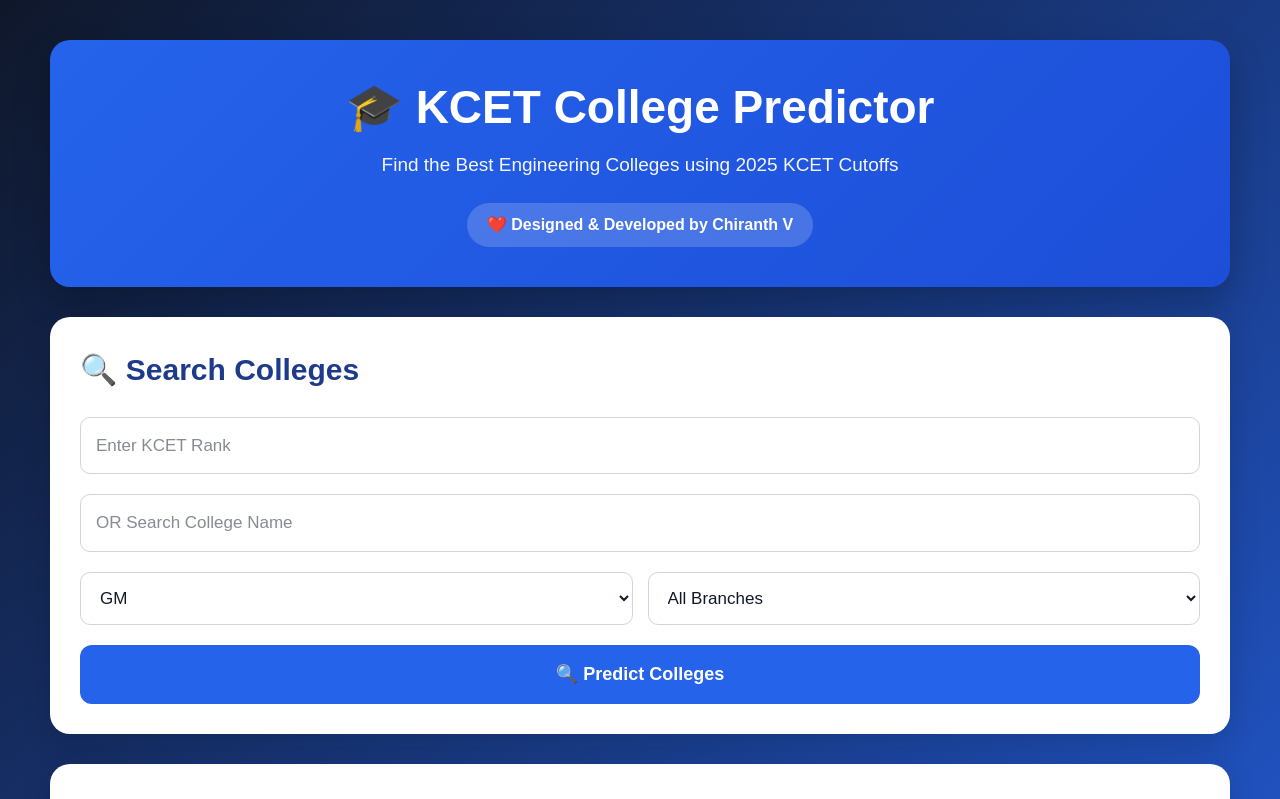
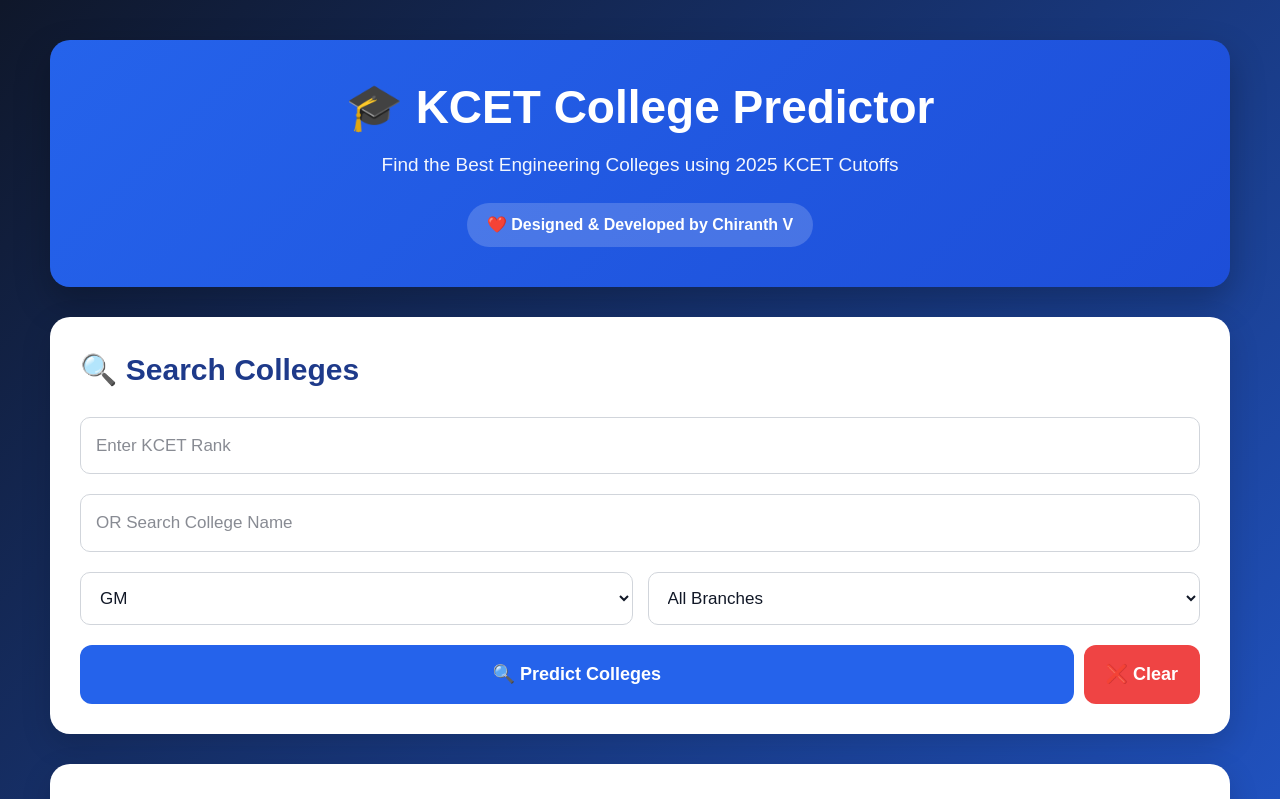
Before and after one commit to chiranthmdy03-2006/kcet-college-predictor, a Next.js app: page / in a window 1280 px wide. Shown: the top 799 px of the page. Built offline with nearby package versions, Linux system fonts and the light colour scheme.

Commit message:
Improved search panel

```diff
--- a/app/components/SearchPanel.tsx
+++ b/app/components/SearchPanel.tsx
@@ -17,13 +17,24 @@ const [loading, setLoading] = useState(false);
       .then((data) => setColleges(data));
   }, []);
 
+  function clearAll() {
+    setRank("");
+    setCollegeSearch("");
+    setCategory("GM");
+    setBranch("ALL");
+    setResults([]);
+    setLoading(false);
+  }
 
   function handleKeyDown(e: React.KeyboardEvent<HTMLInputElement>) {
     if (e.key === "Enter") {
       predict();
     }
   }
-  function predict()  { setLoading(true);
+
+  function predict() {
+    setLoading(true);
+
     const output: any[] = [];
 
     if (collegeSearch.trim() !== "") {
@@ -47,6 +58,7 @@ output.push({
       });
 
       setResults(output);
+      setLoading(false);
       return;
     }
 
@@ -58,7 +70,7 @@ output.push({
 
         const cutoff = Number(b[category]);
 
-        if (!isNaN(cutoff) && cutoff >= r) {
+        if (!isNaN(cutoff) && cutoff >= r - 200) {
           let stars = 5;
 
           const diff = cutoff - r;
@@ -76,16 +88,16 @@ output.push({
             branch: b.branch,
             cutoff,
             stars,
+            difference: Math.abs(cutoff - r),
           });
         }
       });
     });
 
-    output.sort((a, b) => a.cutoff - b.cutoff);
+    output.sort((a, b) => a.difference - b.difference);
 
-// Show only the best 20 colleges
     setTimeout(() => {
-  setResults(output.slice(0, 20));
+      setResults(output.slice(0, 40));
       setLoading(false);
     }, 400);
   }
@@ -139,7 +151,6 @@ setTimeout(() => {
       />
 
       <input
-
         type="text"
         list="college-list"
         placeholder="OR Search College Name"
@@ -159,7 +170,9 @@ onKeyDown={handleKeyDown}
           color: "#111827",
           background: "#ffffff",
         }}
-/><datalist id="college-list">
+      />
+
+      <datalist id="college-list">
         {colleges.map((college: any, index: number) => (
           <option
             key={index}
@@ -189,7 +202,6 @@ onKeyDown={handleKeyDown}
             background: "#ffffff",
             color: "#111827",
             fontSize: "17px",
-            fontWeight: "500",
           }}
         >
           <option value="GM">GM</option>
@@ -215,7 +227,6 @@ onKeyDown={handleKeyDown}
             background: "#ffffff",
             color: "#111827",
             fontSize: "17px",
-            fontWeight: "500",
           }}
         >
           <option value="ALL">All Branches</option>
@@ -243,10 +254,16 @@ onKeyDown={handleKeyDown}
         </select>
       </div>
 
+      <div
+        style={{
+          display: "flex",
+          gap: "10px",
+        }}
+      >
         <button
           onClick={predict}
           style={{
-          width: "100%",
+            flex: 1,
             padding: "16px",
             background: "#2563eb",
             color: "white",
@@ -259,6 +276,23 @@ onKeyDown={handleKeyDown}
         >
           {loading ? "🔄 Searching..." : "🔍 Predict Colleges"}
         </button>
+
+        <button
+          onClick={clearAll}
+          style={{
+            padding: "16px 22px",
+            background: "#ef4444",
+            color: "white",
+            border: "none",
+            borderRadius: "12px",
+            fontSize: "18px",
+            fontWeight: "bold",
+            cursor: "pointer",
+          }}
+        >
+          ❌ Clear
+        </button>
+      </div>
     </div>
   );
 }
```
Lines whose indentation alone changed are shown as unchanged.
